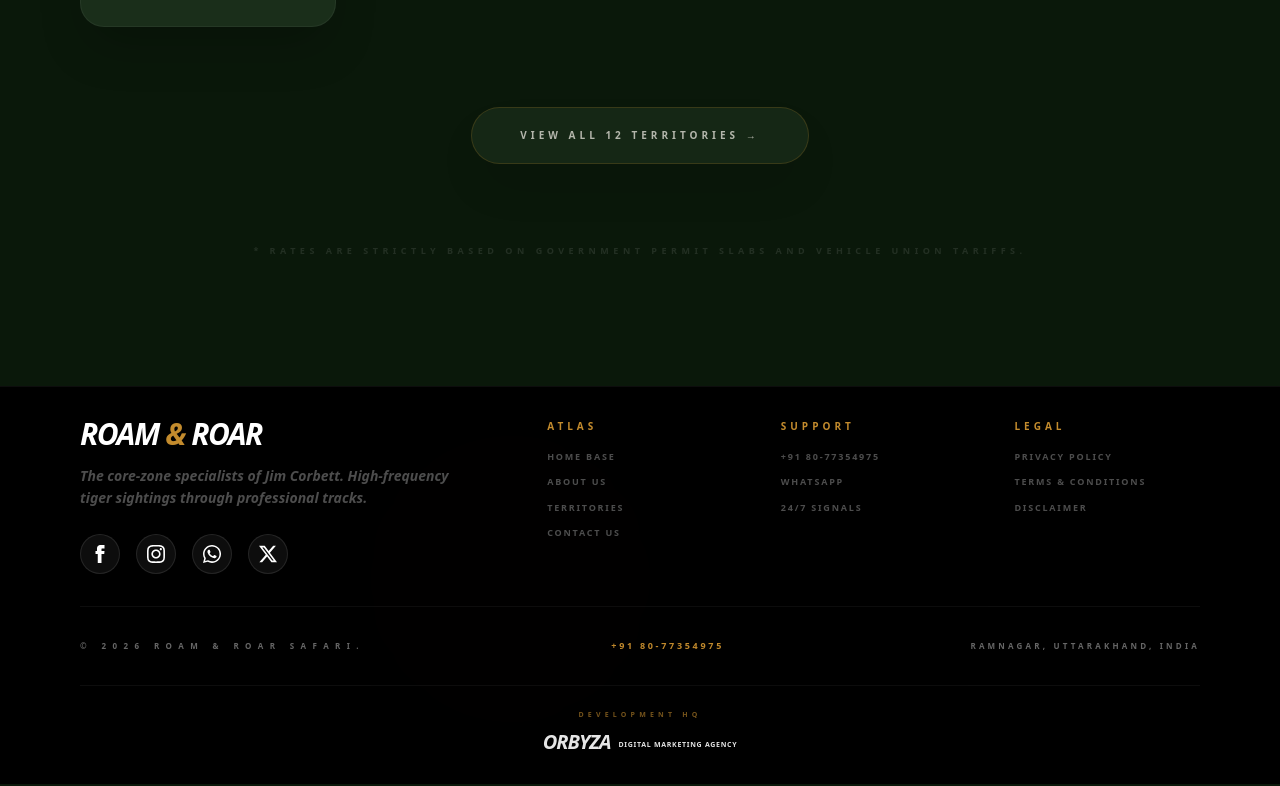
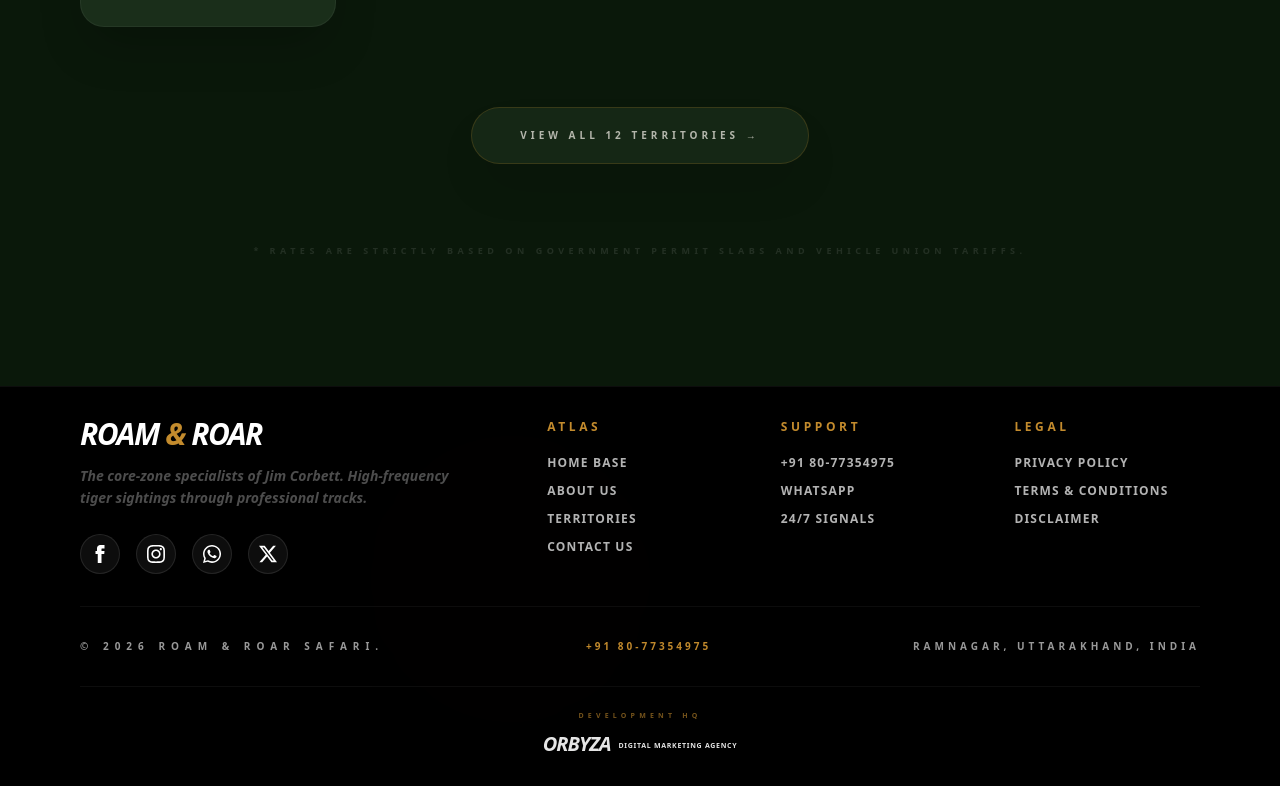
Before and after one commit to Tanmayys/roam-and-roar-safari, a Next.js app: page / in a window 1280 px wide. Shown: the part 4396-5182 px from the top of the page. Built offline with nearby package versions, Linux system fonts and the light colour scheme.

Commit message:
style: Increase size and brightness of footer typography

```diff
--- a/src/components/Footer.tsx
+++ b/src/components/Footer.tsx
@@ -33,8 +33,8 @@
         </div>
 
         <div>
-          <h5 className="text-[#c38b2d] text-[10px] font-black uppercase tracking-[0.4em] mb-4">Atlas</h5>
-          <ul className="space-y-3 text-[9px] font-black uppercase tracking-[0.2em] text-white/30">
+          <h5 className="text-[#c38b2d] text-xs font-black uppercase tracking-[0.3em] mb-5">Atlas</h5>
+          <ul className="space-y-3 text-xs font-bold uppercase tracking-widest text-white/70">
             <li><Link href="/" className="hover:text-white transition-colors">Home Base</Link></li>
             <li><Link href="/about" className="hover:text-white transition-colors">About Us</Link></li>
             <li><Link href="/services" className="hover:text-white transition-colors">Territories</Link></li>
@@ -43,8 +43,8 @@
         </div>
 
         <div>
-          <h5 className="text-[#c38b2d] text-[10px] font-black uppercase tracking-[0.4em] mb-4">Support</h5>
-          <ul className="space-y-3 text-[9px] font-black uppercase tracking-[0.2em] text-white/30">
+          <h5 className="text-[#c38b2d] text-xs font-black uppercase tracking-[0.3em] mb-5">Support</h5>
+          <ul className="space-y-3 text-xs font-bold uppercase tracking-widest text-white/70">
             <li><a href="tel:+918077354975" className="hover:text-white transition-colors">+91 80-77354975</a></li>
             <li><a href="https://wa.me/918077354975" className="hover:text-white transition-colors">WhatsApp</a></li>
             <li><span className="hover:text-white transition-colors cursor-default">24/7 Signals</span></li>
@@ -52,8 +52,8 @@
         </div>
 
         <div>
-          <h5 className="text-[#c38b2d] text-[10px] font-black uppercase tracking-[0.4em] mb-4">Legal</h5>
-          <ul className="space-y-3 text-[9px] font-black uppercase tracking-[0.2em] text-white/30">
+          <h5 className="text-[#c38b2d] text-xs font-black uppercase tracking-[0.3em] mb-5">Legal</h5>
+          <ul className="space-y-3 text-xs font-bold uppercase tracking-widest text-white/70">
             <li><Link href="/privacy-policy" className="hover:text-white transition-colors">Privacy Policy</Link></li>
             <li><Link href="/terms-and-conditions" className="hover:text-white transition-colors">Terms & Conditions</Link></li>
             <li><Link href="/disclaimer" className="hover:text-white transition-colors">Disclaimer</Link></li>
@@ -63,13 +63,13 @@
 
       <div className="max-w-7xl mx-auto pt-8 border-t border-white/5">
         <div className="flex flex-col md:flex-row justify-between items-center gap-6 mb-8">
-          <p className="text-[8px] font-black text-white/40 uppercase tracking-[0.8em]">
+          <p className="text-[10px] font-black text-white/60 uppercase tracking-[0.6em]">
             © 2026 ROAM & ROAR SAFARI.
           </p>
-          <a href="tel:+918077354975" className="text-[9px] font-black text-[#c38b2d] hover:text-white transition-colors tracking-[0.3em] uppercase">
+          <a href="tel:+918077354975" className="text-[10px] font-black text-[#c38b2d] hover:text-white transition-colors tracking-[0.3em] uppercase">
             +91 80-77354975
           </a>
-          <div className="text-[8px] font-black text-white/40 uppercase tracking-[0.4em]">
+          <div className="text-[10px] font-black text-white/60 uppercase tracking-[0.4em]">
             Ramnagar, Uttarakhand, India
           </div>
         </div>
```
